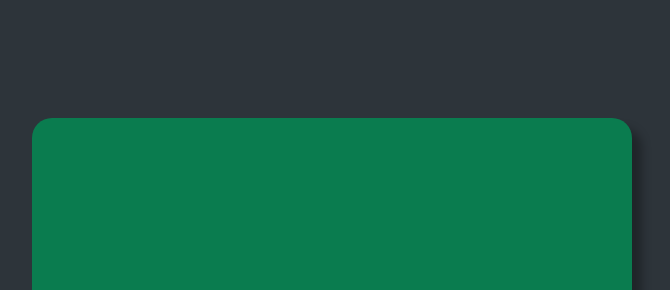
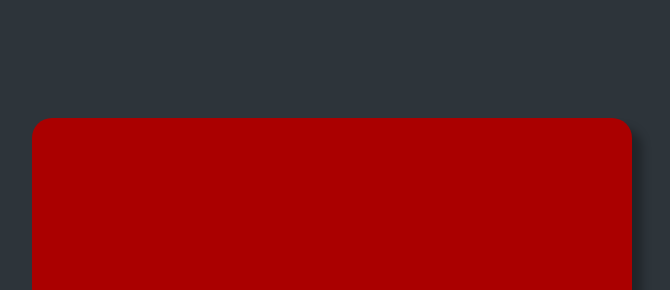
Before and after one commit to cynamonstudio/excercise-repo2, a plain HTML site: page index.html in a window 1280 px wide. Shown: the part 82-372 px from the top of the page, without its empty margins (308-978 px from the left). Drawn offline with Linux system fonts and the light colour scheme.

Commit message:
CHANGE BACKGROUND

```diff
--- a/style.css
+++ b/style.css
@@ -21,7 +21,7 @@ justify-content: center;
     min-height: 400px;
     border-radius: 20px;
     box-shadow: 10px 10px 10px rgba(0, 0, 0, 0.295);
-    background-color: rgb(10, 124, 79);
+    background-color: rgb(170, 0, 0);
     padding: 40px;
     display: flex;
     align-items: center;
```
